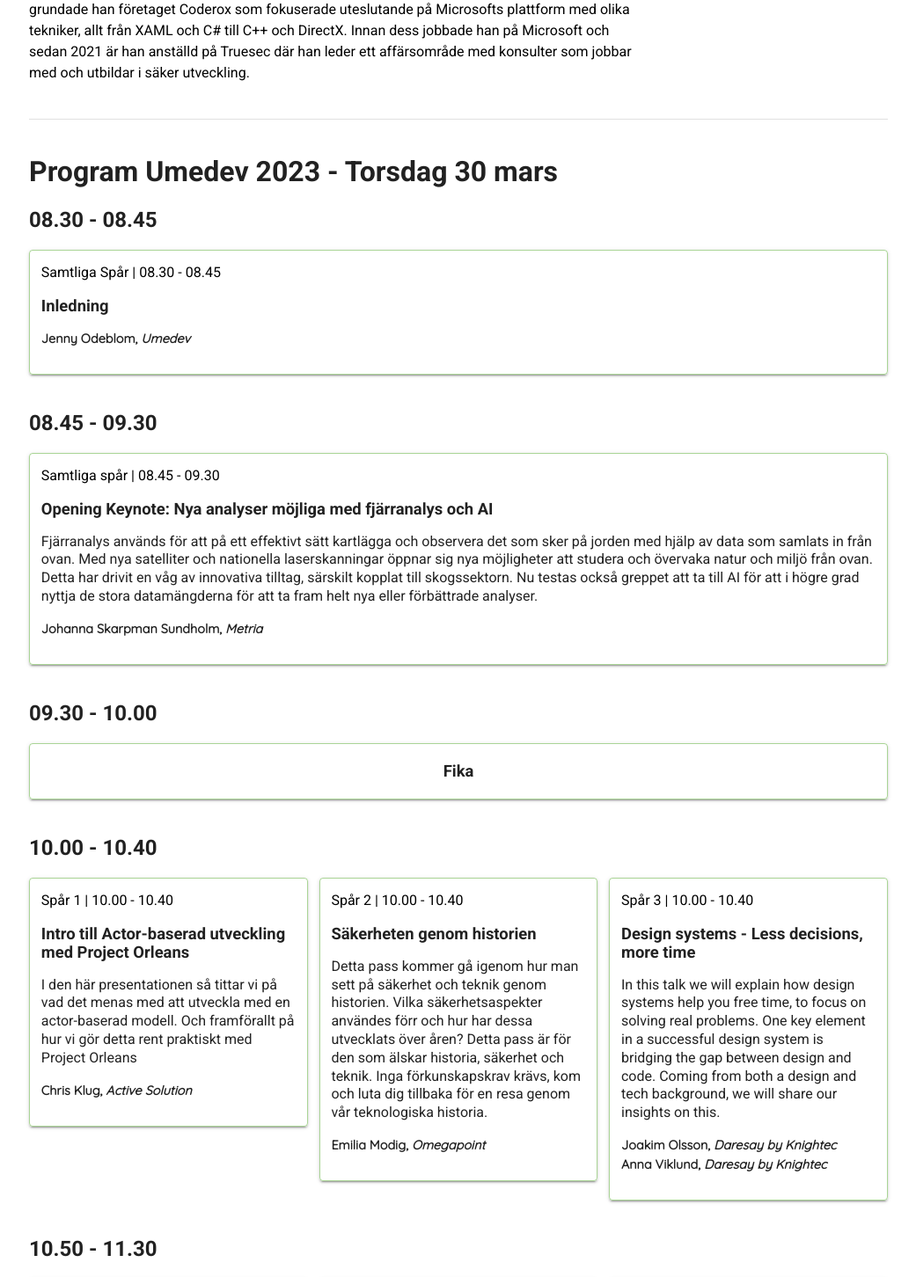
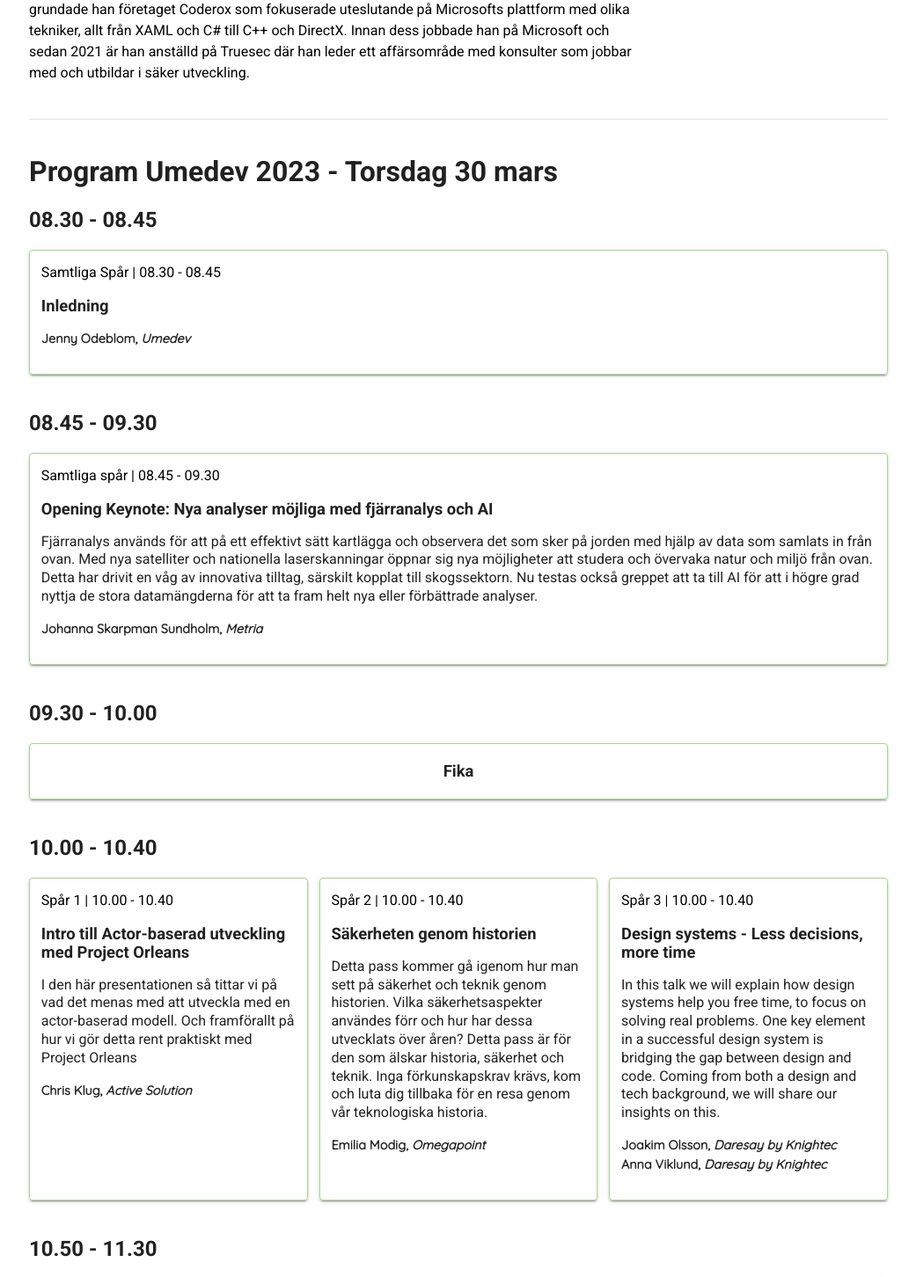
Before and after one commit to umedevkonferens/umedev, a Vue app: page /program in a window 1280 px wide. Shown: the part 1294-2746 px from the top of the page at 88% size, without its empty margins (119-1160 px from the left). Built offline with nearby package versions, Linux system fonts and the light colour scheme; what vuefire would draw is missing.

Commit message:
add 100% height to bookings cards in schedule

```diff
--- a/src/components/ScheduleBooking.vue
+++ b/src/components/ScheduleBooking.vue
@@ -1,12 +1,6 @@
 <template>
-  <v-card>
+  <v-card class="full-height">
     <div class="booking-container">
-      <!-- <h4
-      class="booking-heading"
-      v-if="booking.room"
-    >
-      {{ booking.room }}
-    </h4> -->
       <div :class="contentClass">
         <p
           class="booking-information"
@@ -33,20 +27,6 @@
           </div>
         </span>
       </div>
-      <!-- <a
-      href="#"
-      v-if="!singleTrack && !open"
-      @click.prevent="handleClickReadMore"
-      aria-hidden="true"
-      >Läs mer</a
-    >
-    <a
-      href="#"
-      v-else-if="!singleTrack && open"
-      @click.prevent="handleClickReadMore"
-      aria-hidden="true"
-      >Visa mindre</a
-    > -->
     </div>
   </v-card>
 </template>
@@ -84,12 +64,12 @@ export default Vue.extend({
   border: 1px solid rgba(86, 171, 47, 0.5);
   padding: 0.8rem;
   overflow: hidden;
+  height: 100%;
 }
 
 .booking-content {
   /* max-height: 10rem; */
   overflow: hidden;
-  transition: max-height 0.5s cubic-bezier(0, 1, 0, 1);
 }
 
 .booking-content-full {
@@ -134,6 +114,10 @@ h4 {
   margin-bottom: 0.5rem !important;
 }
 
+.full-height {
+  height: 100%;
+}
+
 @media screen and (max-width: 600px) {
   .booking-container {
     margin-block: 0.8rem;
```
